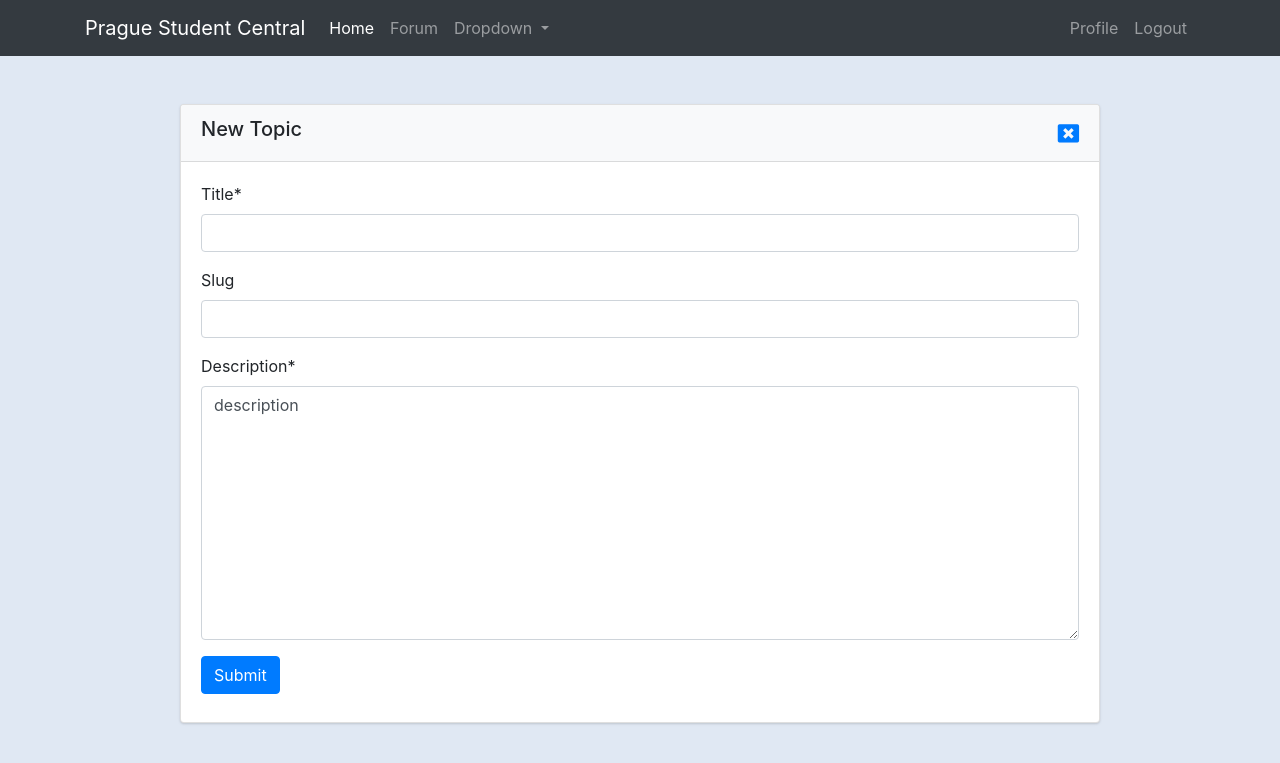
After one commit to ahsnl-py/ProjectPSC, a Django app: page /new_topic/ in a window 1280 px wide. The commit adds this page. Shown: the top 763 px of the page. Run offline with Django 3.2, Linux system fonts and the light colour scheme; a user stored in the database is signed in; parts of the project's set-up code (start-up, migrations or seed data) failed here and were passed over; some libraries are stand-ins or nearby versions.

Commit message:
new create page is added

```diff
--- a/MAIN/main/forms.py
+++ b/MAIN/main/forms.py
@@ -1,6 +1,6 @@
 from django import forms
 from django.forms.widgets import Select
-from .models import Post, UploadFiles
+from .models import Post, UploadFiles, Category
 
 
 class NewPost(forms.ModelForm):
@@ -44,3 +44,14 @@
                 'type':"file",
                 'multiple': True}),
         }
+
+class NewSubject(forms.ModelForm):
+    class Meta:
+        model = Category
+        fields =  ('title', 'slug', 'description')
+
+        labels = {
+            'title': 'Title'
+            , 'slug': 'Slug'
+            , 'description': 'Description'
+        }
--- a/MAIN/main/urls.py
+++ b/MAIN/main/urls.py
@@ -1,5 +1,11 @@
 from django.urls import path
-from .views import post_detail, department_subjects, post_list_by_categories, create_post
+from .views import (
+    post_detail
+    , department_subjects
+    , post_list_by_categories
+    , create_post
+    , create_subject
+)
 
 app_name = 'forum'
 
@@ -8,4 +14,5 @@
     path("posts/<slug>", post_list_by_categories, name="posts"),
     path("detail/<slug>/", post_detail, name="detail"),
     path("create_post/", create_post, name="create_post"),
+    path("new_topic/", create_subject, name="create_subject"),
 ]
--- a/MAIN/main/views.py
+++ b/MAIN/main/views.py
@@ -4,7 +4,7 @@
 from django.shortcuts import get_object_or_404, render, redirect
 from .models import Author, Comment, Post, Category, UploadFiles, Reply
 from .utils import update_views
-from .forms import NewPost, NewPostUploads
+from .forms import NewPost, NewPostUploads, NewSubject
 
 
 
@@ -84,3 +84,19 @@
     })
 
     return render(request, 'screens/post_create.html', context)
+
+@login_required
+def create_subject(request):
+    context = {}
+    new_subject = NewSubject(request.POST or None)
+    if request.method == "POST":
+        if new_subject.is_valid():
+            new_category = new_subject.save(commit=False)
+            new_category.save()
+            return redirect('forum:home')
+
+    context.update ({
+        'new_subject': new_subject
+    })
+
+    return render(request, 'screens/subject_create.html', context)
--- /dev/null
+++ b/MAIN/templates/screens/subject_create.html
@@ -0,0 +1,28 @@
+{% extends 'root.html' %}
+{% load crispy_forms_tags %}
+{% block content %}
+<br>
+<br>
+<div class="container">
+  <div class="row justify-content-center">
+    <div class="col-md-10">
+      <div class="card">
+        <div class="card-header bg-light d-flex justify-content-between align-items-center">
+          <h5> New Topic </h5>
+          <a href="{% url 'forum:home' %}"><i class="fa fa-window-close fa-lg" aria-hidden="true"></i></a>
+        </div>
+        <div class="card-body">
+          <form method="POST" enctype="multipart/form-data">
+            {% csrf_token %}
+            {{ new_subject|crispy }}
+            <button type="submit" class="btn btn-primary mb-2">Submit</button>
+        </form>
+        </div>
+    </div>
+    </div>
+
+  </div>
+</div>
+
+
+{% endblock %}
```
Also changed, not shown: MAIN/templates/screens/department_subjects.html (+41 -1 lines), MAIN/db.sqlite3.
